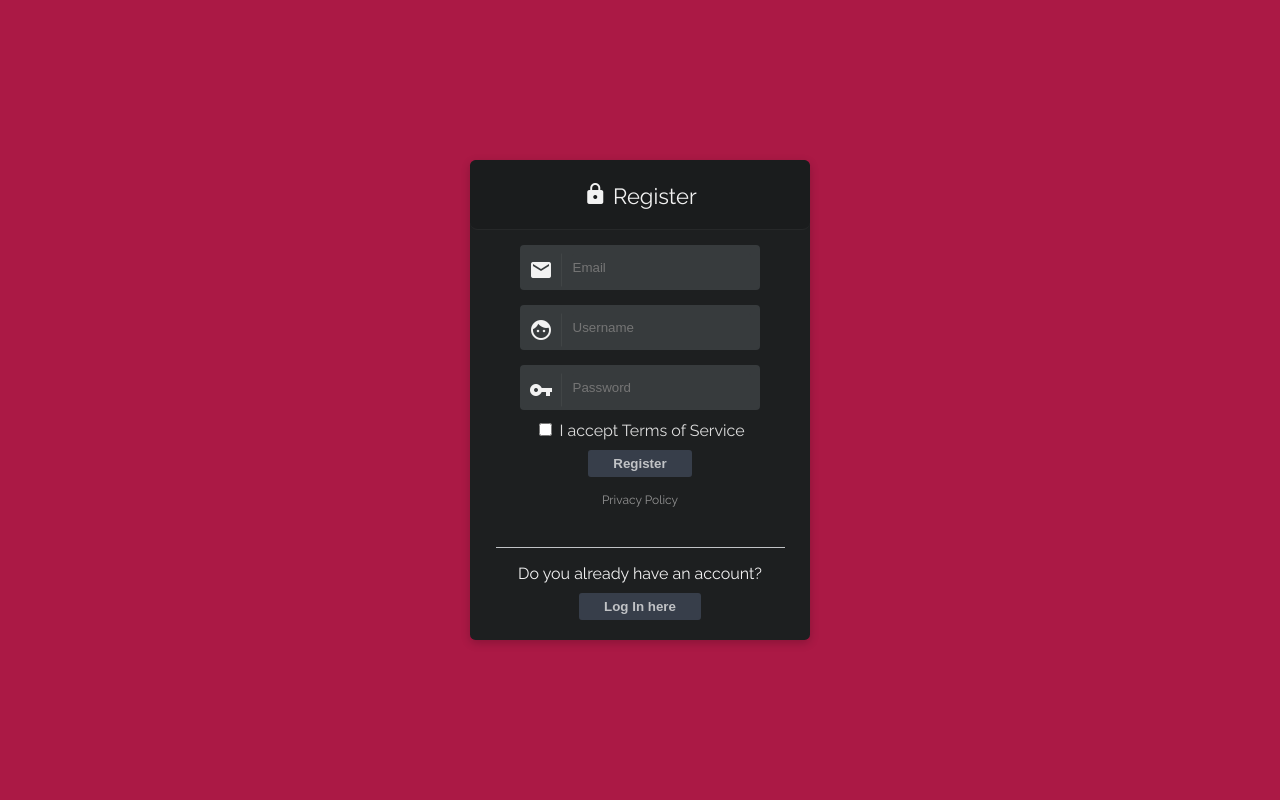
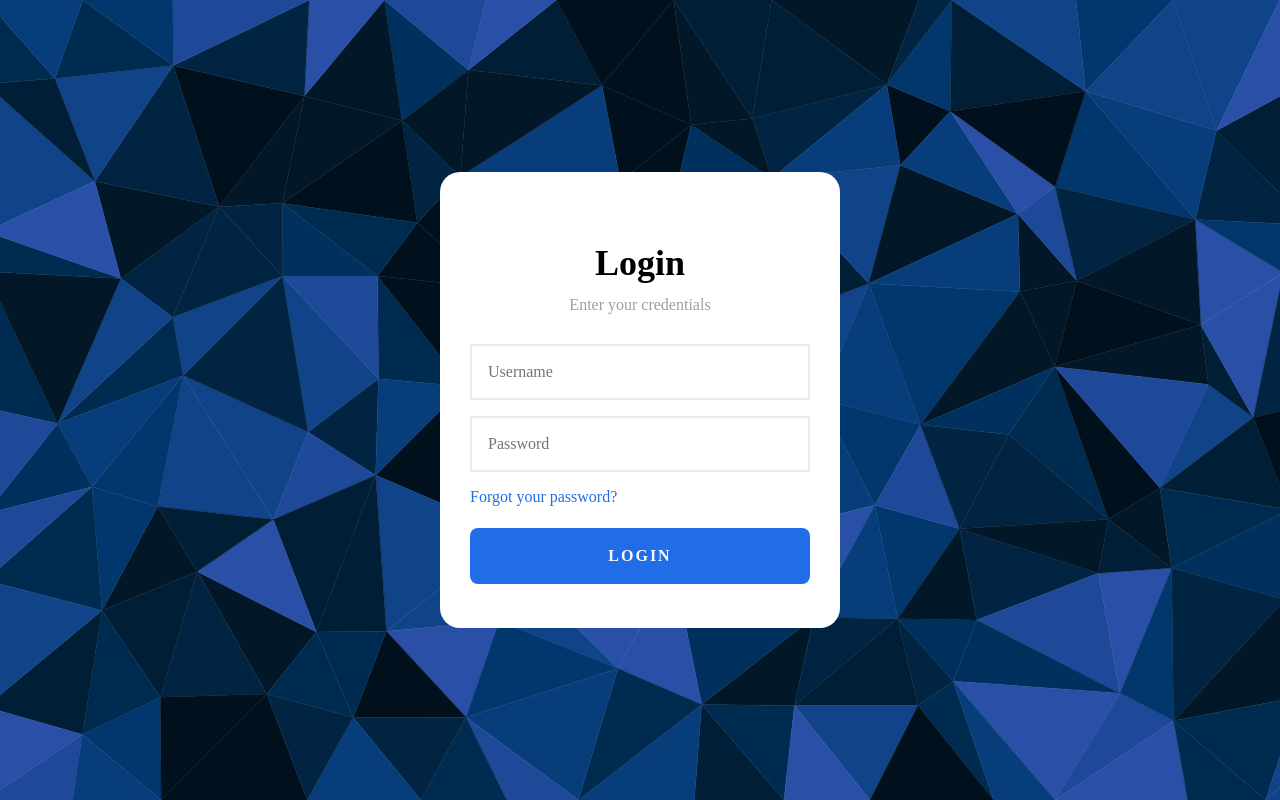
Before and after one commit to Aakashisenjuro/Bloodonation, a PHP site: page /kk.html in a window 1280 px wide. Run offline with PHP 8.4, Linux system fonts and the light colour scheme; a stand-in replaces the project's code that opens the database connection.

Commit message:
updated the readme version for the JAPAN

```diff
--- a/kk.html
+++ b/kk.html
@@ -1,69 +1,19 @@
-<html>
-
-<head>
-    <meta charset="UTF-8">
-    <title>Register</title>
-    <meta name="description" content="Login - Register Template">
-    <meta name="author" content="Lorenzo Angelino aka MrLolok">
-    <meta name="viewport" content="width=device-width, initial-scale=1.0">
-    <link rel="stylesheet" href="kkc.css">
-    <link href="https://fonts.googleapis.com/icon?family=Material+Icons" rel="stylesheet">
-    <style>
-        body {
-            background-color: #ab1945;
-        }
-    </style>
-</head>
-
-<body>
-    <div id="container-register">
-        <div id="title">
-            <i class="material-icons lock">lock</i> Register
-        </div>
-
-        <form>
-            <div class="input">
-                <div class="input-addon">
-                    <i class="material-icons">email</i>
-                </div>
-                <input id="email" placeholder="Email" type="email" required class="validate" autocomplete="off">
-            </div>
-
-            <div class="clearfix"></div>
-
-            <div class="input">
-                <div class="input-addon">
-                    <i class="material-icons">face</i>
-                </div>
-                <input id="username" placeholder="Username" type="text" required class="validate" autocomplete="off">
-            </div>
-
-            <div class="clearfix"></div>
-
-            <div class="input">
-                <div class="input-addon">
-                    <i class="material-icons">vpn_key</i>
-                </div>
-                <input id="password" placeholder="Password" type="password" required class="validate" autocomplete="off">
-            </div>
-
-            <div class="remember-me">
-                <input type="checkbox">
-                <span style="color: #DDD">I accept Terms of Service</span>
-            </div>
-
-            <input type="submit" value="Register" />
-        </form>
-
-        <div class="privacy">
-            <a href="#">Privacy Policy</a>
-        </div>
-
-        <div class="register">
-            Do you already have an account?
-            <a href="#"><button id="register-link">Log In here</button></a>
-        </div>
+<!DOCTYPE html>
+<html lang="en">
+  <head>
+    <title>Login 1</title>
+    <link rel="stylesheet" href="kkc.css" />
+  </head>
+  <body>
+    <div class="login-card">
+      <h2>Login</h2>
+      <h3>Enter your credentials</h3>
+      <form class="login-form">
+        <input type="text" placeholder="Username" />
+        <input type="password" placeholder="Password" />
+        <a href="https://website.com">Forgot your password?</a>
+        <button type="submit">LOGIN</button>
+      </form>
     </div>
-</body>
-
+  </body>
 </html>
--- a/kkc.css
+++ b/kkc.css
@@ -1,190 +1,110 @@
-@import url('https://fonts.googleapis.com/css?family=Raleway');
-body {
-    margin: 0;
-    padding: 0;
-    font-family: 'Raleway', sans-serif;
-    color: #F2F2F2;
+* {
+  box-sizing: border-box;
 }
 
-#container-login {
-    background-color: #1D1F20;
-    position: relative;
-    top: 20%;
-    margin: auto;
-    width: 340px;
-    height: 445px;
-    border-radius: 0.35em;
-    box-shadow: 0 3px 10px 0 rgba(0, 0, 0, 0.2);
-    text-align: center;
+html,
+body,
+.wrapper {
+  height: 100%;
 }
 
-#container-register {
-    background-color: #1D1F20;
-    position: relative;
-    top: 20%;
-    margin: auto;
-    width: 340px;
-    height: 480px;
-    border-radius: 0.35em;
-    box-shadow: 0 3px 10px 0 rgba(0, 0, 0, 0.2);
-    text-align: center;
+@keyframes rotate {
+  100% {
+    background-position: 5% 5%;
+  }
 }
 
-#title {
-    position: relative;
-    background-color: #1A1C1D;
-    width: 100%;
-    padding: 20px 0px;
-    border-radius: 0.35em;
-    font-size: 22px;
-    border-bottom: 1px solid rgba(255, 255, 255, 0.05);
+body {
+  display: grid;
+  place-items: center;
+  margin: 0;
+  padding: 0 24px;
+  background-image: url("background.svg");
+  background-repeat: no-repeat;
+  background-size: cover;
+  font-family: "Euclid Circular A";
+  color: #000;
+  animation: rotate 6s infinite alternate linear;
 }
 
-.lock {
-	position: relative;
-	top: 2px;
+@media (width >= 500px) {
+  body {
+    padding: 0;
+  }
 }
 
-.input {
-    margin: auto;
-    width: 240px;
-    border-radius: 4px;
-    background-color: #373b3d;
-    padding: 8px 0px;
-    margin-top: 15px;
+.login-card {
+  position: relative;
+  z-index: 3;
+  width: 100%;
+  margin: 0 20px;
+  padding: 70px 30px 44px;
+  border-radius: 1.25rem;
+  background: #fff;
+  text-align: center;
 }
 
-.input-addon {
-    float: left;
-    background-color: #373b3d;
-    border: 1px solid #373b3d;
-    padding: 4px 8px;
-    border-right: 1px solid rgba(255, 255, 255, 0.05);
+@media (width >= 500px) {
+  .login-card {
+    margin: 0;
+    width: 400px;
+  }
 }
 
-input[type=checkbox] {
-    cursor: pointer;
+.login-card > h2 {
+  font-size: 36px;
+  font-weight: 600;
+  margin: 0 0 12px;
 }
 
-input[type=text] {
-    color: #949494;
-    margin: 0;
-    background-color: #373b3d;
-    border: 1px solid #373b3d;
-    padding: 6px 0px;
-    border-radius: 3px;
+.login-card > h3 {
+  color: rgba(0, 0, 0, 0.38);
+  margin: 0 0 30px;
+  font-weight: 500;
+  font-size: 1rem;
 }
 
-input[type=text]:focus {
-    border: 1px solid #373b3d;
+.login-form {
+  width: 100%;
+  margin: 0;
+  display: grid;
+  gap: 16px;
 }
 
-input[type=password] {
-    color: #949494;
-    margin: 0;
-    background-color: #373b3d;
-    border: 1px solid #373b3d;
-    padding: 6px 0px;
-    border-radius: 3px;
+.login-form > input,
+.login-form > button {
+  width: 100%;
+  height: 56px;
 }
 
-input[type=password]:focus {
-    border: 1px solid #373b3d;
+.login-form > input {
+  border: 2px solid #ebebeb;
+  font-family: inherit;
+  font-size: 16px;
+  padding: 0 16px;
 }
 
-input[type=email] {
-    color: #949494;
-    margin: 0;
-    background-color: #373b3d;
-    border: 1px solid #373b3d;
-    padding: 6px 0px;
-    border-radius: 3px;
+.login-form > button {
+  cursor: pointer;
+  width: 100%;
+  height: 56px;
+  padding: 0 16px;
+  border-radius: 0.5rem;
+  background: #216ce7;
+  color: #f9f9f9;
+  border: 0;
+  font-family: inherit;
+  font-size: 1rem;
+  font-weight: 600;
+  text-align: center;
+  letter-spacing: 2px;
+  transition: all 0.375s;
 }
 
-input[type=email]:focus {
-    border: 1px solid #373b3d;
+.login-form > a {
+  color: #216ce7;
+  font-size: 1rem;
+  text-align: left;
+  text-decoration: none;
+  margin-bottom: 6px;
 }
-
-.forgot-password {
-    position: relative;
-    bottom: 0%;
-}
-
-.forgot-password a:link {
-    color: #C1C3C6;
-    text-decoration: none;
-}
-
-.forgot-password a:visited {
-    color: #C1C3C6;
-    text-decoration: none;
-}
-
-.forgot-password a:hover {
-    color: #FFF;
-    transition: color 1s;
-}
-
-.privacy {
-    margin-top: 5px;
-    position: relative;
-    font-size: 12px;
-    bottom: 0%;
-}
-
-.privacy a:link {
-    color: #949494;
-    text-decoration: none;
-}
-
-.privacy a:visited {
-    color: #949494;
-    text-decoration: none;
-}
-
-.privacy a:hover {
-    color: #C1C3C6;
-    transition: color 1s;
-}
-
-*:focus {
-    outline: none;
-}
-
-.remember-me {
-    margin: 10px 0;
-}
-
-input[type=submit] {
-    padding: 6px 25px;
-    background: #373E4A;
-    color: #C1C3C6;
-    font-weight: bold;
-    border: 0 none;
-    cursor: pointer;
-    border-radius: 3px;
-}
-
-.register {
-    margin: auto;
-    padding: 16px 0;
-    text-align: center;
-    margin-top: 40px;
-    width: 85%;
-    border-top: 1px solid #C1C3C6;
-}
-
-.clearfix {
-    clear: both;
-}
-
-#register-link {
-    margin-top: 10px;
-    padding: 6px 25px;
-    background: #373E4A;
-    color: #C1C3C6;
-    font-weight: bold;
-    border: 0 none;
-    cursor: pointer;
-    border-radius: 3px;
-}
```
Also changed, not shown: README.md, background.svg (added).
